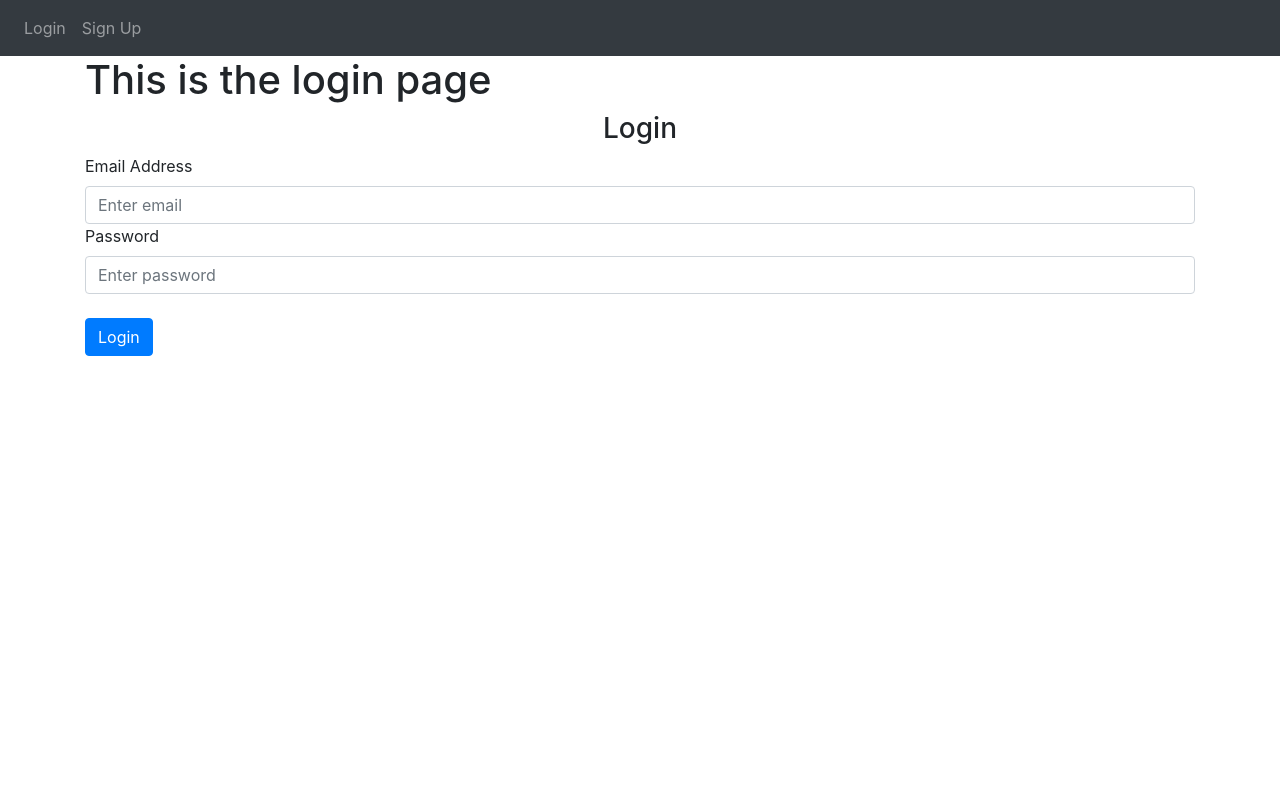
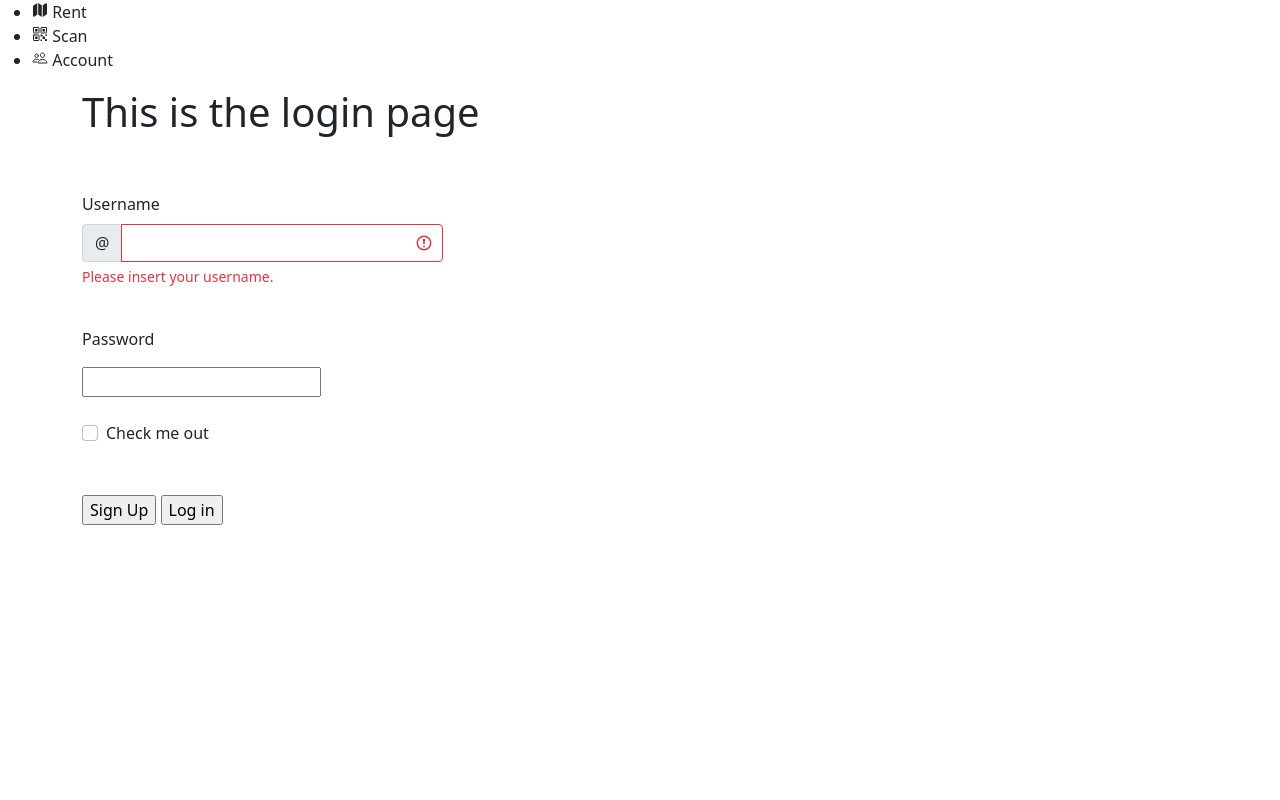
Before and after one commit to DevFiorentino/EasyWander, a Flask app: page /login in a window 1280 px wide. Run offline with Flask 2, Linux system fonts and the light colour scheme; some libraries are stand-ins or nearby versions.

Commit message:
Fixed Files

```diff
--- a/website/__init__.py
+++ b/website/__init__.py
@@ -20,7 +20,7 @@ def create_app():
     app.register_blueprint(views, url_prefix='/')
     app.register_blueprint(auth, url_prefix='/')
 
-    from .models import User, Note
+    from .models import User
     create_database(app)
 
 
--- /dev/null
+++ b/website/static/main.js
@@ -0,0 +1,25 @@
+window.onload = () => {
+    const tab_switchers = document.querySelectorAll('[data-switcher]');
+
+    for (let i = 0; i < tab_switchers.length; i++) {
+        const tab_switcher = tab_switchers[i];
+        const page_id = tab_switcher.dataset.tab;
+
+        tab_switcher.addEventListener('click', () => {
+            document.querySelector('.tabs .tab.is-active').classList.remove('is-active');
+            tab_switcher.parentNode.classList.add('is-active');
+
+            SwitchPage(page_id);
+        });
+    }
+}
+
+function SwitchPage (page_id) {
+    console.log(page_id);
+
+    const current_page = document.querySelector('.pages .page.is-active');
+    current_page.classList.remove('is-active');
+
+    const next_page = document.querySelector(`.pages .page[data-page="${page_id}"]`);
+    next_page.classList.add('is-active');
+}
--- /dev/null
+++ b/website/static/map.js
@@ -0,0 +1,7 @@
+function initMap() {
+    let location = {lat: -25.363, lng: 131.044};
+    let map = new google.maps.Map(document.getElementById("map"), {
+        zoom: 8,
+        center: location
+    });
+}
--- a/website/templates/base.html
+++ b/website/templates/base.html
@@ -1,94 +1,66 @@
 <!DOCTYPE html>
-<html>
+<html lang="en">
 <head>
-        <meta charset="utf-8" />
-        <meta name="viewport" content=""width="device-width, initial-scale=1" />
-        <link
-          rel="stylesheet"
-          href="https://stackpath.bootstrapcdn.com/bootstrap/4.4.1/css/bootstrap.min.css"
-          integrity="sha384-Vkoo8x4CGsO3+Hhxv8T/Q5PaXtkKtu6ug5TOeNV6gBiFeWPGFN9MuhOf23Q9Ifjh"
-          crossorigin="anonymous"
-        />
-        <link
-          rel="stylesheet"
-          href="https://stackpath.bootstrapcdn.com/font-awesome/4.7.0/css/font-awesome.min.css"
-          crossorigin="anonymous"
-        />
+    <meta charset="UTF-8">
+    <meta name="viewport" content="width=device-width, initial-scale=1.0">
+
+    <title>EasyWander</title>
+    <link href="https://cdn.jsdelivr.net/npm/bootstrap@5.1.3/dist/css/bootstrap.min.css" rel="stylesheet" integrity="sha384-1BmE4kWBq78iYhFldvKuhfTAU6auU8tT94WrHftjDbrCEXSU1oBoqyl2QvZ6jIW3" crossorigin="anonymous">
+    <link rel="stylesheet" type="text/css" href="ewstyle.css">
+    <link rel="stylesheet" type="text/css" href="mapcss.css">
+    <link rel="stylesheet" type="text/css" href="mobile.css">
 
     <title>{% block title %}Base{% endblock %}</title>
 </head>
+
 <body>
-        <nav class="navbar navbar-expand-lg navbar-dark bg-dark">
-            <button
-                class="navbar-toggler"
-                type="button"
-                data-toggle="collapse"
-                data-target="#navbar">
-                <span class="navbar-toggle-icon"></span>
-            </button>
-            <div class="collapse navbar-collapse" id="navbar">
-                <div class="navbar-nav">
-                    {% if user.is_authenticated %}
-                    <a class="nav-item nav-link" id="home" href="/">Home</a>
-                    <a class="nav-item nav-link" id="logout" href="/logout">Logout</a>
-                    {% else %}
-                    <a class="nav-item nav-link" id="login" href="/login">Login</a>
-                    <a class="nav-item nav-link" id="signUp" href="/sign-up">Sign Up</a>
-                    {% endif %}
 
+<header>
+    <nav>
 
-                </div>
-            </div>
+        <ul class="tabs">
+            <li class="tab is-active">
+                <a data-switcher data-tab="1">
+                    <ion-icon name="map"></ion-icon>
+                    <span class="text">Rent</span>
+                </a>
+            </li>
+            <li class="tab">
+                <a data-switcher data-tab="2">
+                    <ion-icon name="qr-code-outline"></ion-icon>
+                    <span class="text">Scan</span>
+                </a>
+            </li>
+
+            <li class="tab">
+                <a data-switcher data-tab="4">
+                    <ion-icon name="people-outline"></ion-icon>
+                    <span class="text">Account</span>
+                </a>
+            </li>
+        </ul>
     </nav>
+</header>
 
-        {% with messages = get_flashed_messages(with_categories=true) %}
-        {% if messages %}
-            {% for category, message in messages %}
-            {% if category == 'error' %}
-            <div class="alert alert-danger altert-dismissable fade show" role="alert">
-                {{ message }}
-                <button type="button" class="close" data-dismiss="alert">
-                    <span aria-hidden="true">&times;</span>
-                </button>
-            </div>
-            {% else %}
-            <div class="alert alert-success altert-dismissable fade show" role="alert">
-                {{ message }}
-                <button type="button" class="close" data-dismiss="alert">
-                    <span aria-hidden="true">&times;</span>
-                </button>
-            </div>
-            {% endif %}
-            {% endfor %}
-        {% endif %}
-        {% endwith %}
-
+<!-- Tutto il corpo che verrà poi sovrascritto dalle altre pagine html -->
 <div class="container">
     {% block content %}
     {% endblock %}
 </div>
 
 
+<!--Allego gli script-->
+<script type="module" src="https://unpkg.com/ionicons@5.5.2/dist/ionicons/ionicons.esm.js"></script>
+<script src="main.js"></script>
+<script src="https://cdn.jsdelivr.net/npm/bootstrap@5.1.3/dist/js/bootstrap.bundle.min.js" integrity="sha384-ka7Sk0Gln4gmtz2MlQnikT1wXgYsOg+OMhuP+IlRH9sENBO0LRn5q+8nbTov4+1p" crossorigin="anonymous"></script>
 
-        <script
-          src="https://code.jquery.com/jquery-3.2.1.slim.min.js"
-          integrity="sha384-KJ3o2DKtIkvYIK3UENzmM7KCkRr/rE9/Qpg6aAZGJwFDMVNA/GpGFF93hXpG5KkN"
-          crossorigin="anonymous"
-        ></script>
-        <script
-          src="https://cdnjs.cloudflare.com/ajax/libs/popper.js/1.12.9/umd/popper.min.js"
-          integrity="sha384-ApNbgh9B+Y1QKtv3Rn7W3mgPxhU9K/ScQsAP7hUibX39j7fakFPskvXusvfa0b4Q"
-          crossorigin="anonymous"
-        ></script>
-        <script
-          src="https://maxcdn.bootstrapcdn.com/bootstrap/4.0.0/js/bootstrap.min.js"
-          integrity="sha384-JZR6Spejh4U02d8jOt6vLEHfe/JQGiRRSQQxSfFWpi1MquVdAyjUar5+76PVCmYl"
-          crossorigin="anonymous"
-        ></script>
 
-        <script
-            type="text/javascript"
-            src="{{ url_for('static', filename='index.js') }}"
-        ></script>
+<script src="map.js"></script>
+<script async
+        src="https://maps.googleapis.com/maps/api/js?key=AIzaSyCtN2YMlNO08feIXOEw9Ru3lWDPrBAuRNs&callback=initMap">
+</script>
+
+
+
 </body>
 </html>
--- a/website/templates/login.html
+++ b/website/templates/login.html
@@ -3,39 +3,52 @@
 {% block content %}
 <h1>This is the login page</h1>
 
-<form method="POST">
-    <h3 align="center">Login</h3>
-    <div class="form-group">
-        <label for="email">Email Address</label>
-        <input
-            type="email"
-            class="form-control"
-            id="email"
-            name="email"
-            placeholder="Enter email"
-        />
-        <label for="password">Password</label>
-        <input
-            type="password"
-            class="form-control"
-            id="password"
-            name="password"
-            placeholder="Enter password"
-        />
-        <br />
-        <button type="submit" class="btn btn-primary">Login</button>
-    </div>
-</form>
+<main>
+<br>
+    <br>
+    <div class="div2">
+        <div class="form-item">
+            <div class="row g-3">
+
+                <div class="col-md-4">
+                    <label for="validationServerUsername" class="form-label">Username</label>
+                    <div class="input-group has-validation">
+                        <span class="input-group-text" id="inputGroupPrepend3">@</span>
+                        <input type="text" class="form-control is-invalid" id="validationServerUsername" aria-describedby="inputGroupPrepend3 validationServerUsernameFeedback" required>
+                        <div id="validationServerUsernameFeedback" class="invalid-feedback">
+                            Please insert your username.
+                        </div>
+                    </div>
+                </div>
+
+                <div class="form-item">
+                    <br>
+                    <p> Password </p>
+                    <label>
+                        <input type="text" Password="Password" class="input" required>
+                    </label>
+                </div>
+            </div>
+        </div>
+        <br>
+        <div class="form-check">
+            <input class="form-check-input" type="checkbox" id="gridCheck">
+            <label class="form-check-label" for="gridCheck">
+                Check me out
+            </label>
+        </div>
+        <br>
+        <br>
 
 
+            </form>
+            <div class="form-item">
+                <input type="button" id="Sign Up" value="Sign Up" onclick=location.href='ew_registration.html'; class="btl sign up">
+                <input type="button" id="Log in" value="Log in" onclick=location.href='menu.html'; class="btl">
+            </div>
 
-
-<!-- Esempio struttura if
-{% if boolean == True %}
-Yes it is true!
-{% else %}
-No it is not true.
-{% endif %}
--->
+        </form>
+    </div>
+</main>
 
 {% endblock %}
--- /dev/null
+++ b/website/templates/mapcss.css
@@ -0,0 +1,8 @@
+#map {
+    height: 100%;
+}
+html, body {
+    height: 100%;
+    margin: 0;
+    padding: 0;
+}
--- /dev/null
+++ b/website/templates/mobile.css
@@ -0,0 +1,21 @@
+@media screen and (max-width: 768px){
+
+    main .pages {
+        display: flex;
+        justify-content: center;
+        padding-left: 142px;
+        padding-right: 142px;
+    }
+
+
+
+    .div2 {
+        position: absolute;
+        border-right: none;
+        height: auto;
+        text-align: center;
+    }
+
+
+
+}
```
Also changed, not shown: website/models.py (+0 -7 lines), website/templates/sign_up.html (+2 -42 lines), website/templates/style.css (added, +206 -0 lines), main.py (line endings or trailing spaces), website/auth.py (line endings or trailing spaces), website/database.db, website/static/index.js (deleted). Lines whose indentation alone changed are shown as unchanged.
